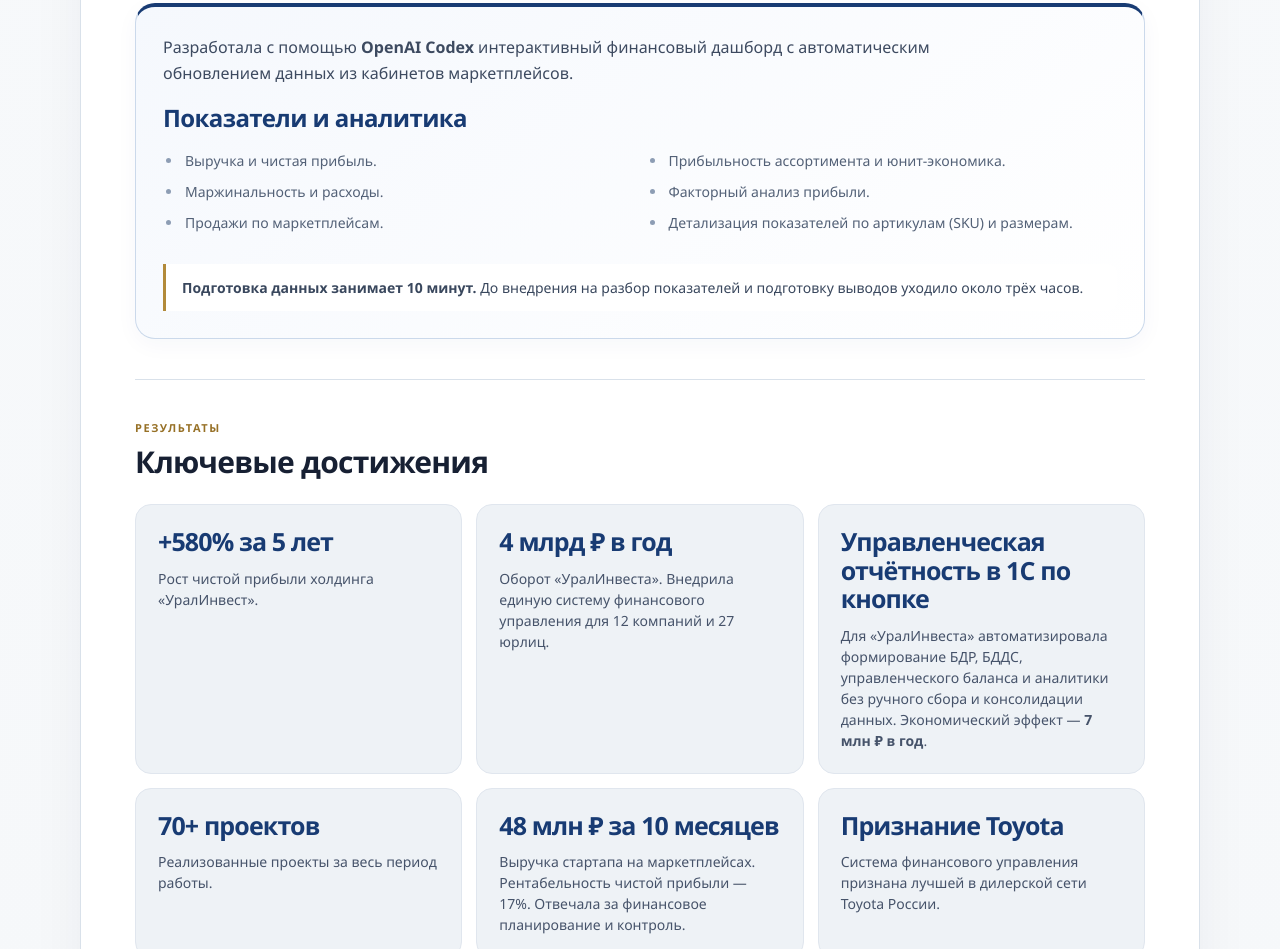
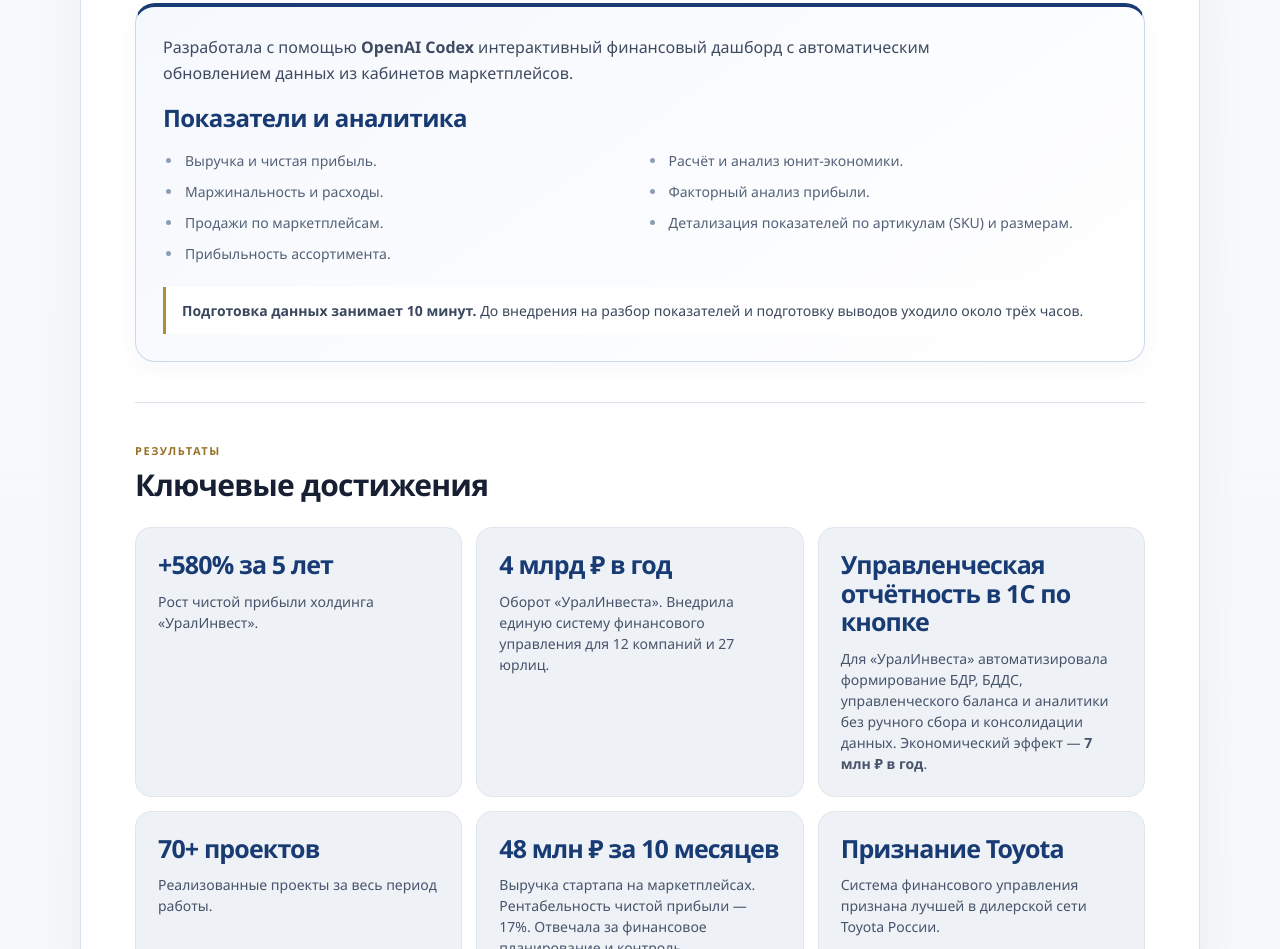
Before and after one commit to elenasmart2000-png/elena-utkina-cv-marketplaces, a plain HTML site: page index.html in a window 1280 px wide. Shown: the part 1808-2757 px from the top of the page. Drawn offline with Linux system fonts and the light colour scheme.

Commit message:
List unit economics in the dashboard case

```diff
--- a/index.html
+++ b/index.html
@@ -202,7 +202,8 @@ footer{border-top:1px solid var(--line);padding:22px 54px;display:flex;justify-c
 <li>Выручка и чистая прибыль.</li>
 <li>Маржинальность и расходы.</li>
 <li>Продажи по маркетплейсам.</li>
-<li>Прибыльность ассортимента и юнит-экономика.</li>
+<li>Прибыльность ассортимента.</li>
+<li>Расчёт и анализ юнит-экономики.</li>
 <li>Факторный анализ прибыли.</li>
 <li>Детализация показателей по артикулам (SKU) и размерам.</li>
 </ul>
```
Also changed, not shown: 1 other file.
